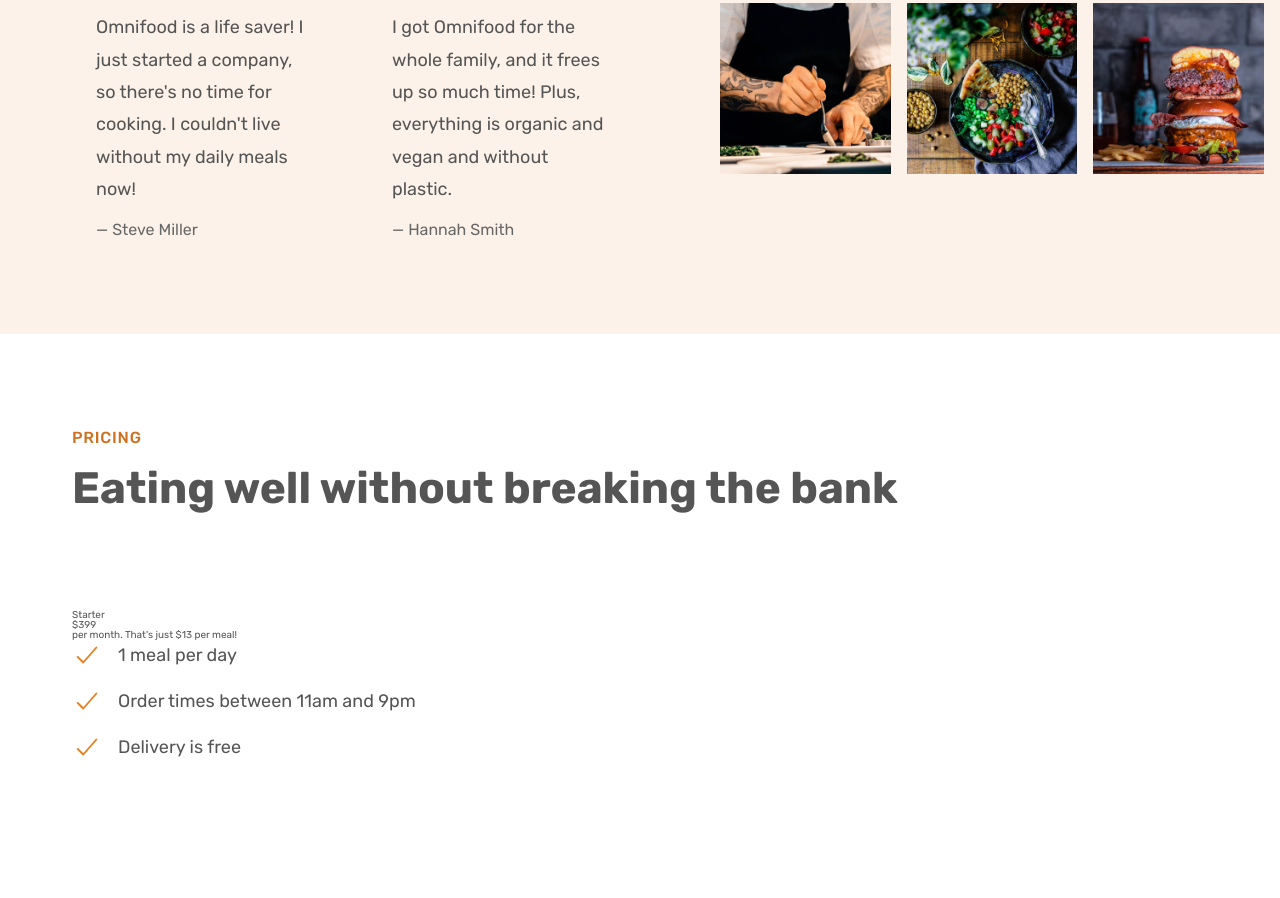
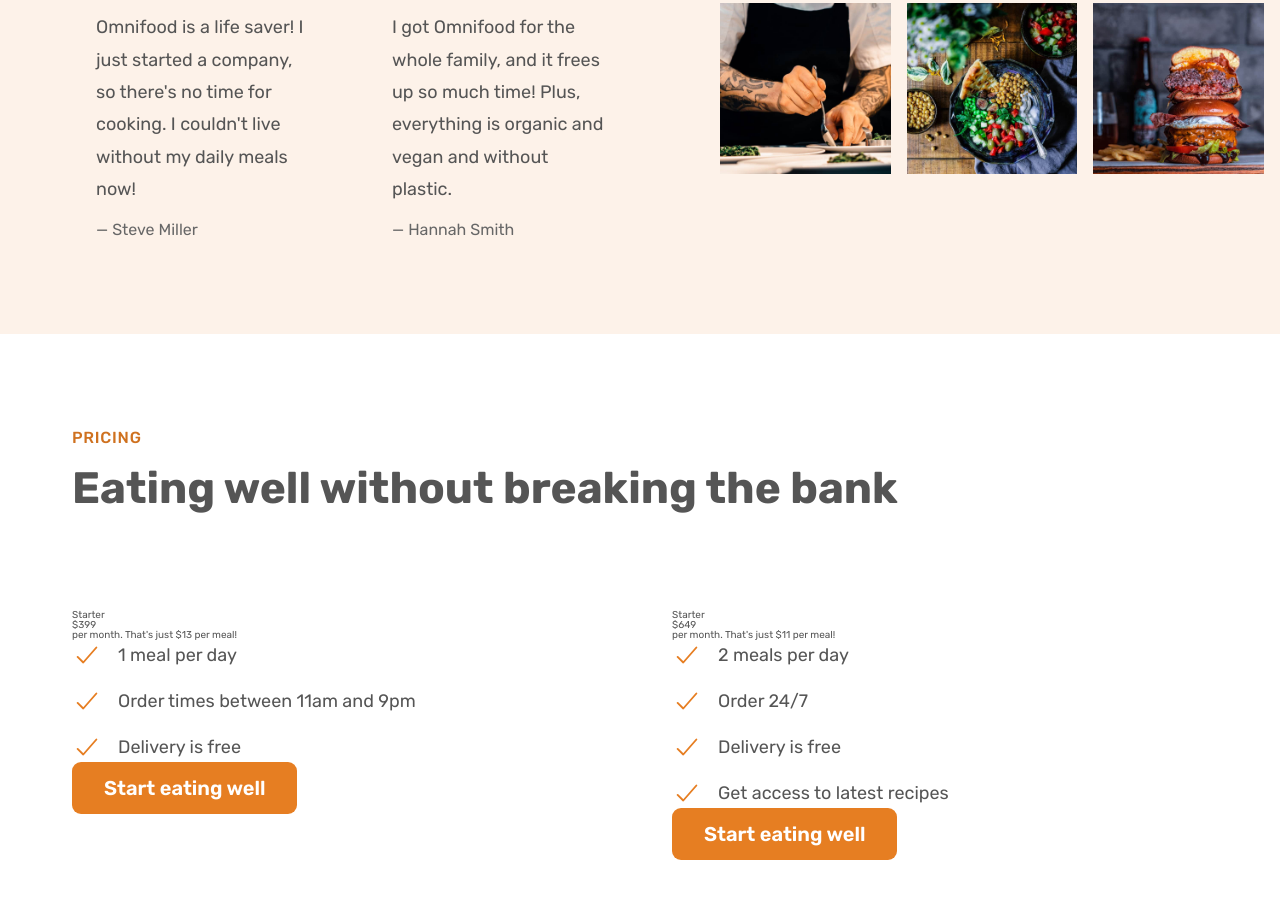
Before and after one commit to malik-codes/Omnifood, a plain HTML site: page index.html in a window 1280 px wide. Shown: the part 4277-5175 px from the top of the page. Before the commit the page ends 5135 px from the top, so only its background shows below. Drawn offline with nearby package versions, Linux system fonts and the light colour scheme.

Commit message:
work on part 2

```diff
--- a/index.html
+++ b/index.html
@@ -447,9 +447,33 @@
                 ><span>Delivery is free</span>
               </li>
             </ul>
+            <a href="#" class="btn btn--full">Start eating well</a>
           </div>
+          <div class="pricing-plan">
+            <p class="plan-name">Starter</p>
+            <p class="plan-price"><span>$</span>649</p>
+            <p class="plan-text">per month. That's just $11 per meal!</p>
 
-          <div class="pricing-plan"></div>
+            <ul class="list">
+              <li class="list-item">
+                <ion-icon class="list-icon" name="checkmark-outline"></ion-icon
+                ><span>2 meals per day</span>
+              </li>
+              <li class="list-item">
+                <ion-icon class="list-icon" name="checkmark-outline"></ion-icon
+                ><span>Order 24/7</span>
+              </li>
+              <li class="list-item">
+                <ion-icon class="list-icon" name="checkmark-outline"></ion-icon
+                ><span>Delivery is free</span>
+              </li>
+              <li class="list-item">
+                <ion-icon class="list-icon" name="checkmark-outline"></ion-icon
+                ><span>Get access to latest recipes</span>
+              </li>
+            </ul>
+            <a href="#" class="btn btn--full">Start eating well</a>
+          </div>
         </div>
       </section>
     </main>
```
